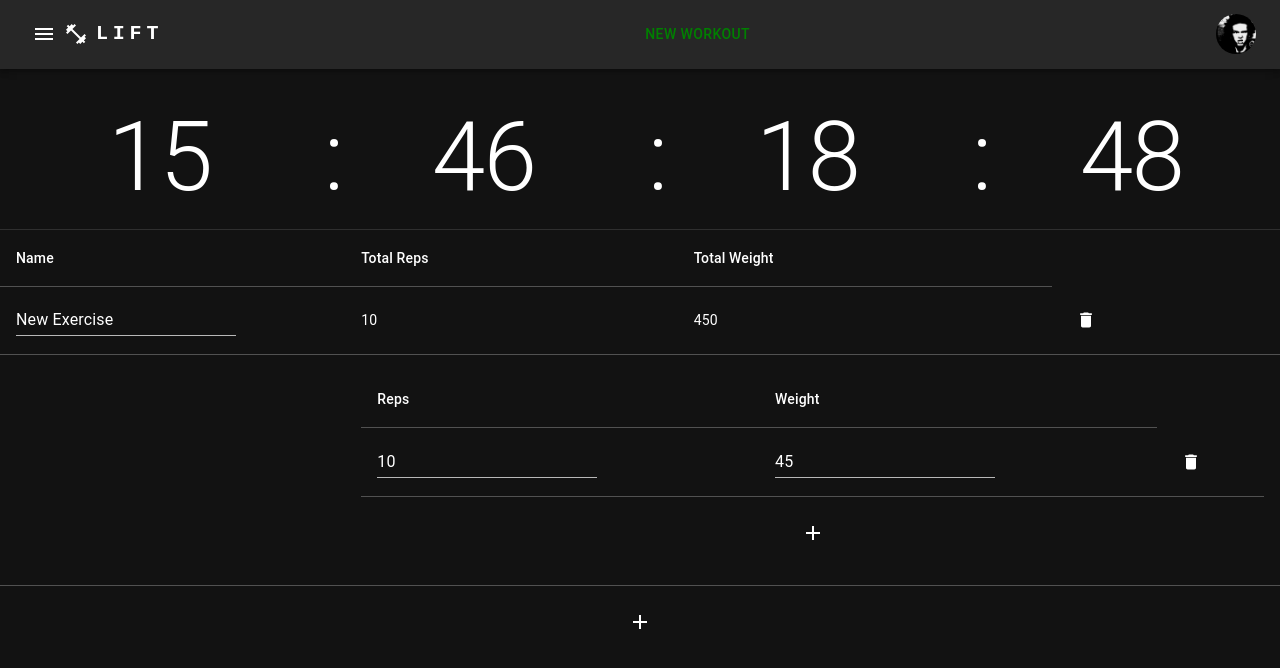
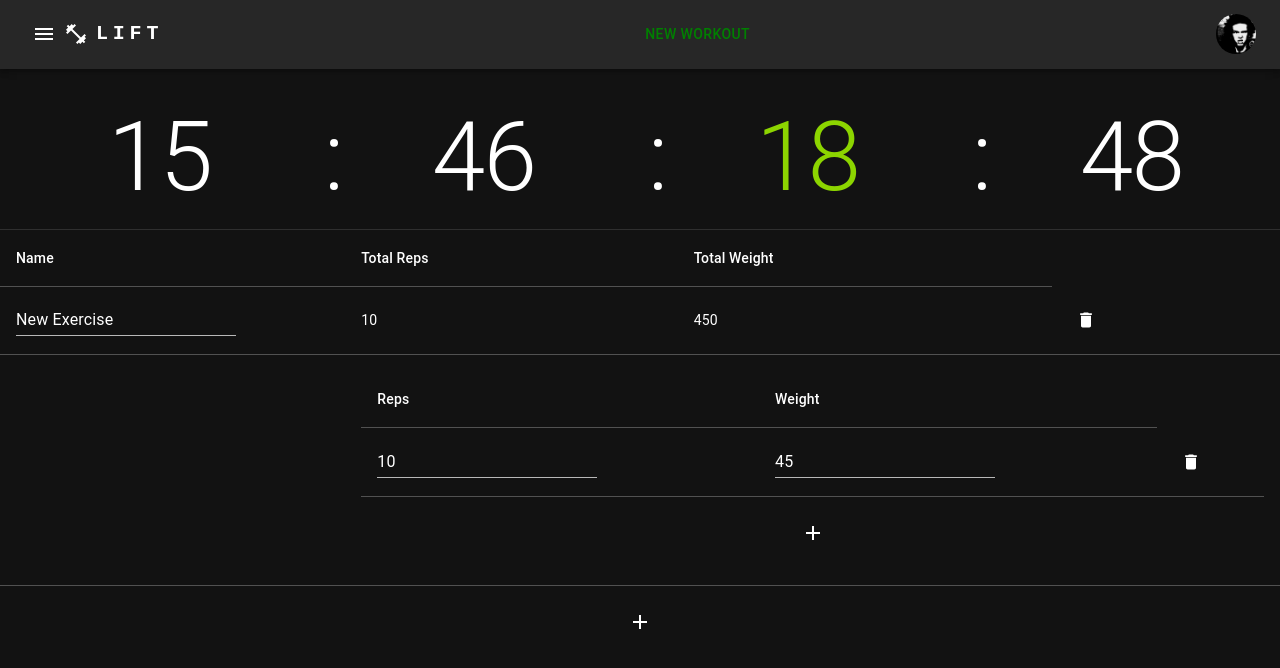
Before and after one commit to entimaniac/workout_tracker_no_ts, a React (Create React App) app: page / in a window 1280 px wide. Shown: the top 668 px of the page. Built offline with nearby package versions, Linux system fonts and the light colour scheme.

Commit message:
add dates; add deploy script; add color adjusting seconds

```diff
--- a/src/components/Clock.js
+++ b/src/components/Clock.js
@@ -1,5 +1,6 @@
 import React, {useEffect, useState} from 'react';
 import {Grid, Typography} from "@mui/material";
+import {getColor} from "./clock/ClockUtils";
 
 export const Clock = () => {
     const [time, setTime] = useState(new Date());
@@ -7,7 +8,6 @@ export const Clock = () => {
     useEffect(() => {
         setInterval(() => setTime(new Date()), 10);
     }, []);
-
 
     return (
         <>
@@ -26,7 +26,8 @@ export const Clock = () => {
                     <Typography variant={"h1"}> : </Typography>
                 </Grid>
                 <Grid item xs={2}>
-					<Typography variant={"h1"}> {time.getSeconds().toString().padStart(2, '0')} </Typography>
+                    <Typography color={getColor(time)}
+                                variant={"h1"}> {time.getSeconds().toString().padStart(2, '0')} </Typography>
                 </Grid>
                 <Grid item xs={1}>
                     <Typography variant={"h1"}> : </Typography>
--- /dev/null
+++ b/src/components/clock/ClockUtils.js
@@ -0,0 +1,17 @@
+// This craziness comes from this wild thread about programmatically blending colors.
+// https://stackoverflow.com/questions/5560248/programmatically-lighten-or-darken-a-hex-color-or-rgb-and-blend-colors
+// https://github.com/PimpTrizkit/PJs/wiki/12.-Shade,-Blend-and-Convert-a-Web-Color-(pSBC.js)#micro-functions-version-4
+export const RGB_Log_Blend = (p, c0, c1) => {
+    let i = parseInt, r = Math.round, P = 1 - p, [a, b, c, d] = c0.split(","), [e, f, g, h] = c1.split(","),
+        x = d || h,
+        j = x ? "," + (!d ? h : !h ? d : r((parseFloat(d) * P + parseFloat(h) * p) * 1000) / 1000 + ")") : ")";
+    return "rgb" + (x ? "a(" : "(") + r((P * i(a[3] === "a" ? a.slice(5) : a.slice(4)) ** 2 + p * i(e[3] === "a" ? e.slice(5) : e.slice(4)) ** 2) ** 0.5) + "," + r((P * i(b) ** 2 + p * i(f) ** 2) ** 0.5) + "," + r((P * i(c) ** 2 + p * i(g) ** 2) ** 0.5) + j;
+}
+
+export const getColor = (time) => {
+    let color1 = "rgb(0,255,0)";
+    let color2 = "rgb(255,0,0)";
+    let percent = time.getSeconds() / 60
+    let result = RGB_Log_Blend(percent, color1, color2)
+    return (result)
+}
--- a/src/context/ContextUtils.js
+++ b/src/context/ContextUtils.js
@@ -6,16 +6,26 @@ export const generateId = () => {
 
 export const createNewWorkout = () => {
     let exercise = createNewExercise();
-    return {id: generateId(), name: "New Workout", exercises: {exerciseList: {[exercise.id]: exercise}}}
+    return {
+        id: generateId(),
+        name: "New Workout",
+        dateCreated: new Date(),
+        exercises: {exerciseList: {[exercise.id]: exercise}}
+    }
 }
 
 export const createNewExercise = () => {
     let set = createNewSet();
-    return {id: generateId(), name: "New Exercise", sets: {setList: {[set.id]: set}}}
+    return {
+        id: generateId(),
+        name: "New Exercise",
+        dateCreated: new Date(),
+        sets: {setList: {[set.id]: set}}
+    }
 }
 
 export const createNewSet = () => {
-    return {id: generateId(), reps: 10, weight: 45}
+    return {id: generateId(), reps: 10, weight: 45, dateCreated: new Date()}
 }
 
 export const initialState = () => {
```
Also changed, not shown: package.json (+8 -2 lines), 2 other files (tests, documents, lock files or other folders). Lines whose indentation alone changed are shown as unchanged.
